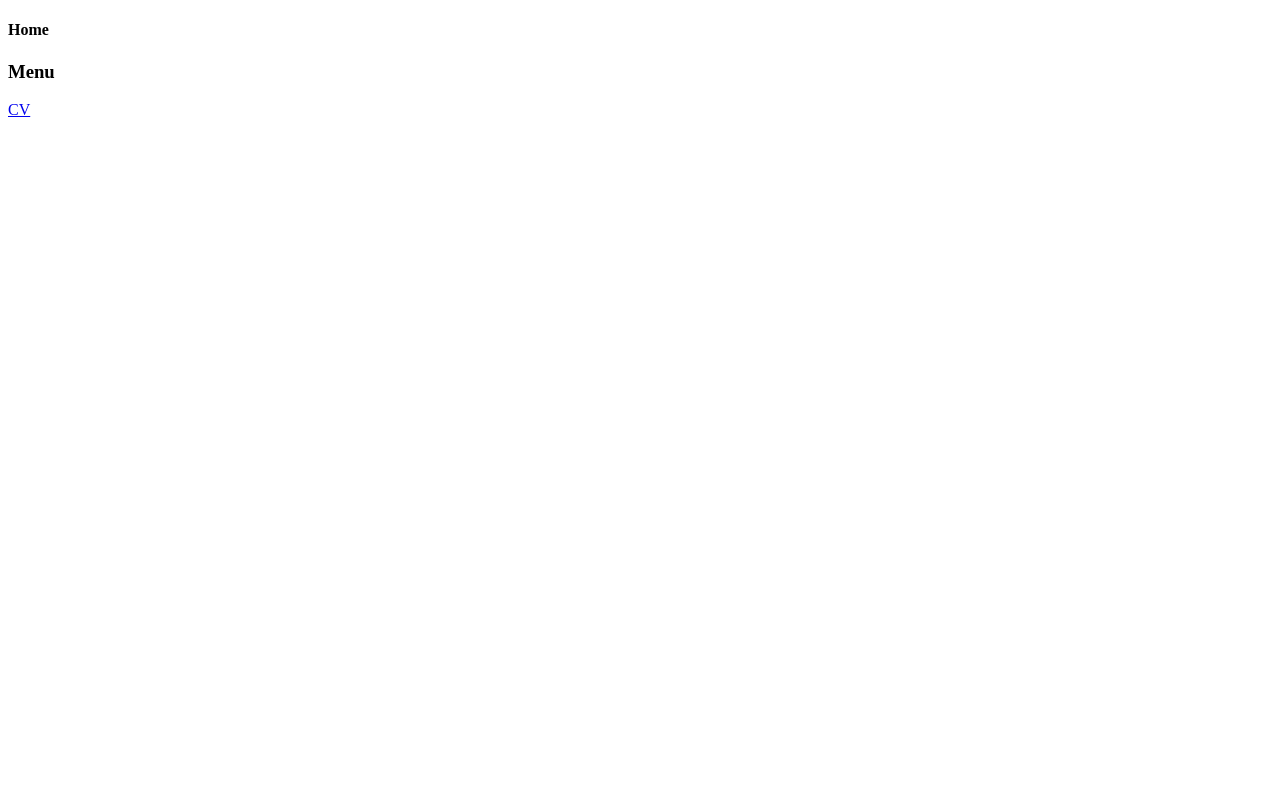
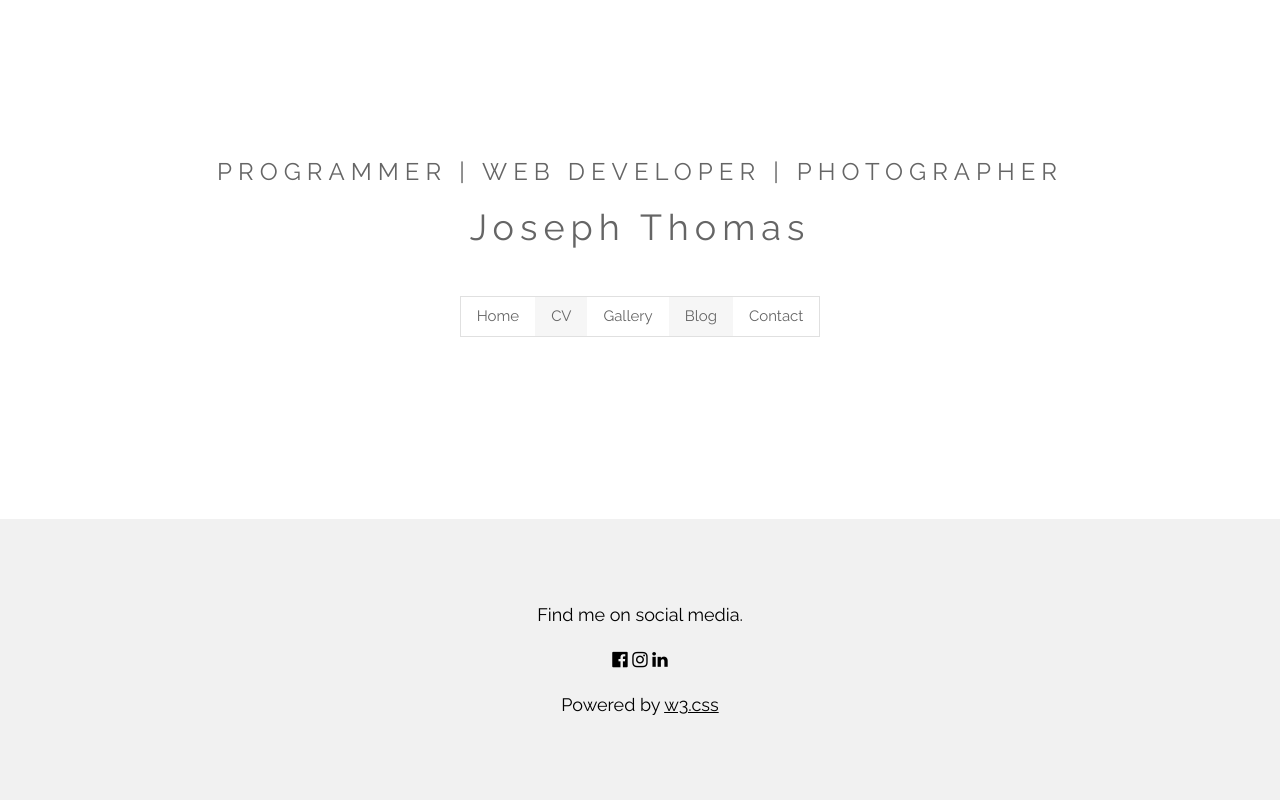
Before and after one commit to joppan/joppan.github.io, a plain HTML site: page index.html in a window 1280 px wide. Drawn offline with nearby package versions, Linux system fonts and the light colour scheme.

Commit message:
Update index.html

```diff
--- a/index.html
+++ b/index.html
@@ -2,9 +2,47 @@
 <html>
 <title>Joseph Thomas</title>
 <meta charset="UTF-8">
-<body class="w3-light-grey">
-  <h4>Home</h4>
-  <h3>Menu</h3>
-  <a href="cv.html">CV</a>
+<meta name="viewport" content="width=device-width, initial-scale=1">
+<link rel="stylesheet" href="https://www.w3schools.com/w3css/4/w3.css">
+<link rel="stylesheet" href="https://fonts.googleapis.com/css?family=Raleway">
+<link rel="stylesheet" href="https://cdnjs.cloudflare.com/ajax/libs/font-awesome/4.7.0/css/font-awesome.min.css">
+<style>
+body,h1 {font-family: "Raleway", Arial, sans-serif}
+h1 {letter-spacing: 6px}
+.w3-row-padding img {margin-bottom: 12px}
+</style>
+<body>
+
+<!-- !PAGE CONTENT! -->
+<div class="w3-content" style="max-width:1500px">
+
+<!-- Header -->
+<header class="w3-panel w3-center w3-opacity" style="padding:128px 16px">
+  <h1 class="w3-xlarge">PROGRAMMER | WEB DEVELOPER | PHOTOGRAPHER</h1>
+  <h1>Joseph Thomas</h1>
+
+  <div class="w3-padding-32">
+    <div class="w3-bar w3-border">
+      <a href="#" class="w3-bar-item w3-button">Home</a>
+      <a href="cv.html" class="w3-bar-item w3-button w3-light-grey">CV</a>
+      <a href="#" class="w3-bar-item w3-button">Gallery</a>
+      <a href="#" class="w3-bar-item w3-button w3-light-grey">Blog</a>
+      <a href="#" class="w3-bar-item w3-button">Contact</a>
+    </div>
+  </div>
+</header>
+
+<!-- End Page Content -->
+</div>
+
+<!-- Footer -->
+<footer class="w3-container w3-padding-64 w3-light-grey w3-center w3-large">
+  <p>Find me on social media.</p>
+  <a href="https://www.facebook.com/jozefvlkt"><i class="fa fa-facebook-official w3-hover-opacity"></i></a>
+  <a href="https://www.instagram.com/josephthomas.in/"><i class="fa fa-instagram w3-hover-opacity"></i></a>
+  <a href="https://in.linkedin.com/in/josephvalarkot"><i class="fa fa-linkedin w3-hover-opacity"></i></a>
+<p>Powered by <a href="https://www.w3schools.com/w3css/default.asp" target="_blank">w3.css</a></p>
+</footer>
+
 </body>
 </html>
```
